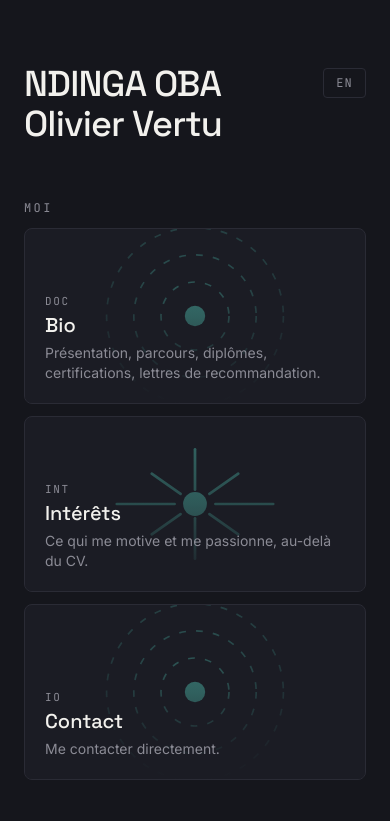
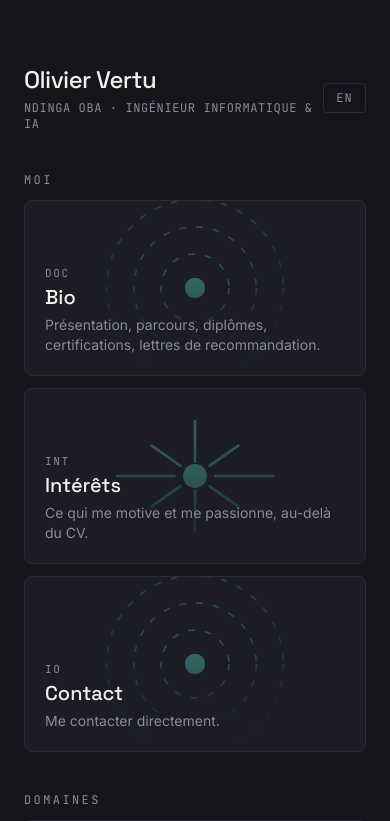
Before and after one commit to Vertu5/ndingaoba-oliviervertu, a Next.js app: page / in a window 390 px wide. Shown: the top 821 px of the page. Built offline with nearby package versions, Linux system fonts and the light colour scheme.

Commit message:
style(typography): refine name hierarchy and responsive spacing for mobile and desktop views

```diff
--- a/app/components/BioView.tsx
+++ b/app/components/BioView.tsx
@@ -25,7 +25,7 @@ export default function BioView({
           {/* Avatar Photo Slot */}
           <div className="relative group shrink-0">
             <div className="w-24 h-24 sm:w-28 sm:h-28 rounded-full border-2 border-dashed border-[var(--accent)]/50 bg-[var(--bg)] flex flex-col items-center justify-center text-center p-2 overflow-hidden shadow-inner">
-              <span className="font-display text-2xl font-semibold text-[var(--accent)]">NO</span>
+              <span className="font-display text-2xl font-semibold text-[var(--accent)]">OV</span>
               <span className="font-mono text-[9px] text-[var(--text-muted)] mt-1">
                 Photo à venir
               </span>
--- a/app/components/Hub.tsx
+++ b/app/components/Hub.tsx
@@ -81,13 +81,18 @@ export default function Hub() {
 
   return (
     <main className="mx-auto w-full max-w-5xl flex-1 px-6 py-16 md:py-24">
-      <header className="mb-14 flex items-start justify-between md:mb-20">
-        <h1 className="font-display text-4xl font-medium tracking-tight md:text-6xl">
-          NDINGA OBA Olivier Vertu
-        </h1>
+      <header className="mb-10 flex items-center justify-between md:mb-16">
+        <div>
+          <h1 className="font-display text-2xl font-medium tracking-tight sm:text-4xl md:text-5xl text-[var(--text)]">
+            Olivier Vertu
+          </h1>
+          <p className="font-mono text-xs text-[var(--text-muted)] mt-1 tracking-wider uppercase">
+            NDINGA OBA · Ingénieur Informatique & IA
+          </p>
+        </div>
         <button
           onClick={toggle}
-          className="font-mono mt-1 rounded border border-[var(--border)] px-3 py-1.5 text-xs tracking-[0.1em] text-[var(--text-muted)] transition-colors hover:border-[var(--accent)]/40 hover:text-[var(--accent)]"
+          className="font-mono rounded border border-[var(--border)] px-3 py-1.5 text-xs tracking-[0.1em] text-[var(--text-muted)] transition-colors hover:border-[var(--accent)]/40 hover:text-[var(--accent)]"
         >
           {t.langToggle}
         </button>
```
